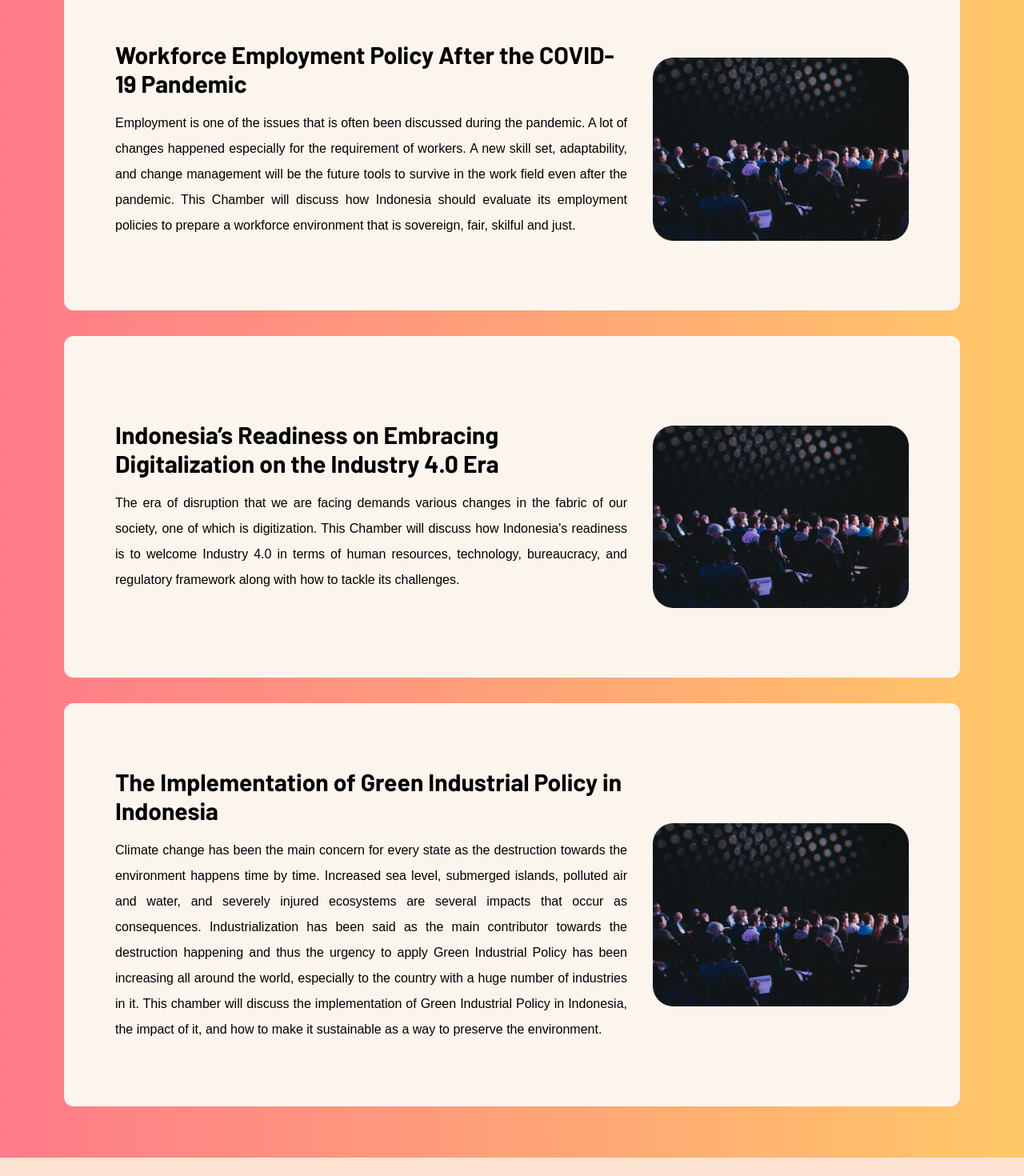
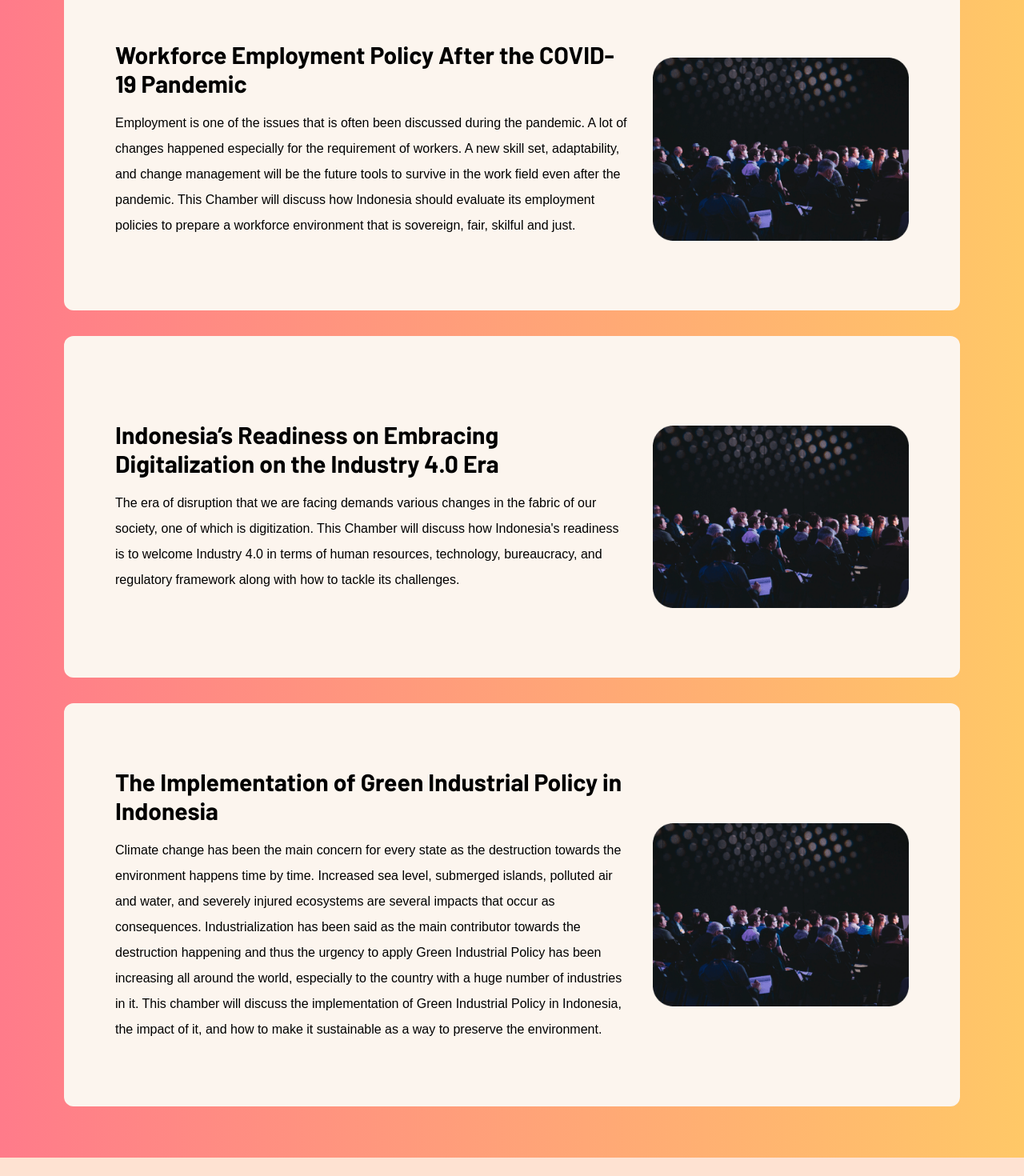
Before and after one commit to theodorusclarence/sxceosleague, a Next.js app: page /conference in a window 1280 px wide. Shown: the part 1000-2470 px from the top of the page at 80% size. Built offline with nearby package versions, Linux system fonts and the light colour scheme; a web font is replaced by a local one.

Commit message:
feat(conference): remove justify on chambers

```diff
--- a/pages/conference.jsx
+++ b/pages/conference.jsx
@@ -85,7 +85,7 @@ export default function Conference() {
                                     Workforce Employment Policy After the
                                     COVID-19 Pandemic
                                 </h3>
-                                <p className='leading-6 text-justify md:leading-8'>
+                                <p className='leading-6 md:leading-8'>
                                     Employment is one of the issues that is
                                     often been discussed during the pandemic. A
                                     lot of changes happened especially for the
@@ -117,7 +117,7 @@ export default function Conference() {
                                     Indonesia’s Readiness on Embracing
                                     Digitalization on the Industry 4.0 Era
                                 </h3>
-                                <p className='leading-6 text-justify md:leading-8'>
+                                <p className='leading-6 md:leading-8'>
                                     The era of disruption that we are facing
                                     demands various changes in the fabric of our
                                     society, one of which is digitization. This
@@ -146,7 +146,7 @@ export default function Conference() {
                                     The Implementation of Green Industrial
                                     Policy in Indonesia
                                 </h3>
-                                <p className='leading-6 text-justify md:leading-8'>
+                                <p className='leading-6 md:leading-8'>
                                     Climate change has been the main concern for
                                     every state as the destruction towards the
                                     environment happens time by time. Increased
@@ -202,7 +202,7 @@ export default function Conference() {
                                 </div>
                             </div>
                             <hr className='w-full h-2 mx-auto my-8 border-0 rounded bg-gradient-to-r from-spurple-500 to bg-spurple-600' />
-                            <div className='flex flex-col-reverse mx-2 md:flex-row md:space-x-16 md:items-center'>
+                            <div className='flex flex-col mx-2 md:flex-row md:space-x-16 md:items-center'>
                                 <div className='w-full mt-8 md:w-1/2'>
                                     <p className='mb-4 text-6xl font-bold text-center uppercase md:text-8xl'>
                                         Day 2
```
